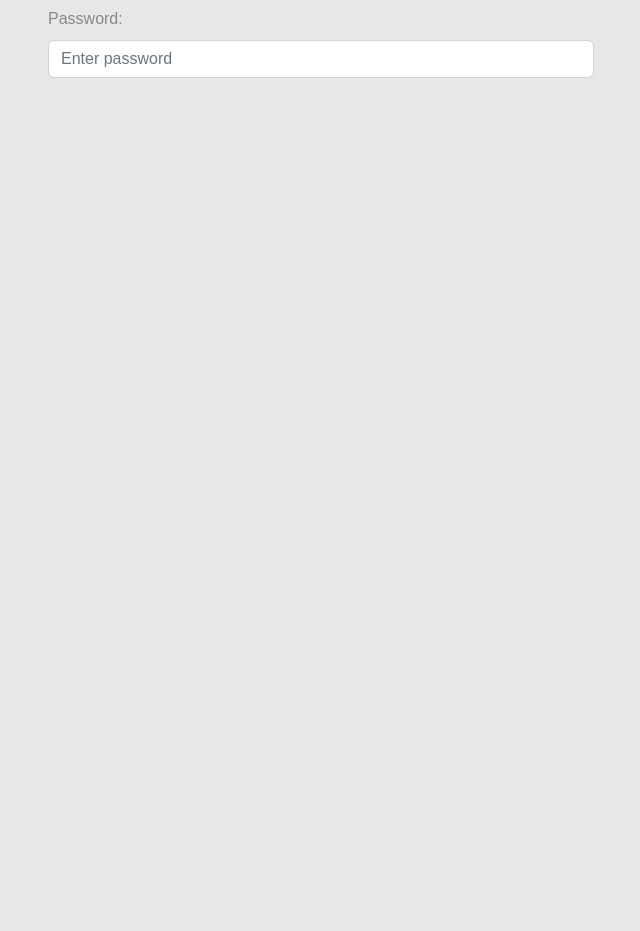
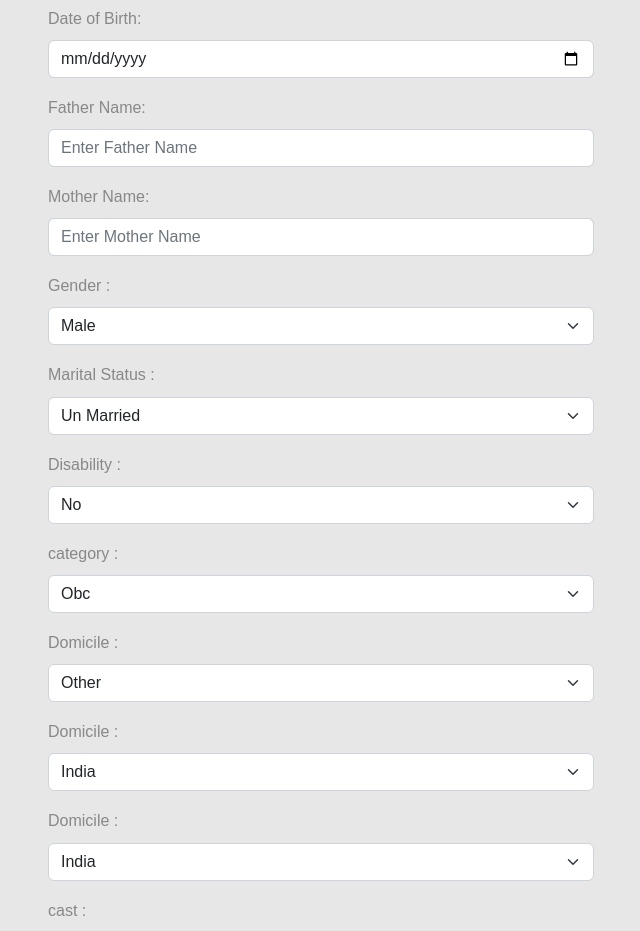
Before and after one commit to manishworkholics/examForm, a React (Create React App) app in the folder admin/: page /form-one in a window 1280 px wide. Shown: the part 860-1791 px from the top of the page, without its empty margins (319-959 px from the left). Before the commit the page ends 954 px from the top, so only its background shows below. Built offline with nearby package versions, Linux system fonts and the light colour scheme.

Commit message:
working form

```diff
--- a/admin/src/components/pages/Formone.js
+++ b/admin/src/components/pages/Formone.js
@@ -1,6 +1,52 @@
-import React from "react";
+import React, { useState, useEffect } from "react";
+import axios from "axios";
+import { useNavigate } from "react-router-dom";
+import { toast } from "react-toastify";
+const URL = "http://localhost:5000/api/v1";
 
 const Formone = () => {
+  const initialState = {
+    email: "",
+    password: "",
+  };
+  const navigate = useNavigate();
+  const [values, setValues] = useState(initialState);
+
+  const handleChange = (e) => {
+    const name = e.target.name;
+    const value = e.target.value;
+    setValues({ ...values, [name]: value });
+  };
+
+  const AddData = async (userData) => {
+    // setLoginClick("1");
+    // const add = await axios.post(`${URL}/users/login`, userData);
+    // setLoginTextChange("Please Wait...");
+    try {
+      const add = await axios.post(`${URL}/users/login`, userData);
+      if (add.status == 200) {
+        const okcheck = await add.data;
+        console.log(okcheck);
+        // localStorage.setItem("token", okcheck.token);
+        // SetlocalStorageValue(localStorage.getItem("token"));
+        // toast.success("LoginSuccessful...");
+
+        navigate("/exam");
+      }
+    } catch (error) {
+      // setLoginClick('');
+      toast.error("Invalid Credintials...");
+    }
+  };
+  const onSubmit = (e) => {
+    e.preventDefault();
+    const { email, password } = values;
+    if (!email || !password) {
+      // toast.error("Please fill out all fields");
+      return;
+    }
+    const add1 = AddData(values);
+  };
   return (
     <>
       <div className="container">
@@ -9,7 +55,7 @@ const Formone = () => {
           <div className="col-md-3"></div>
 
           <div className="col-md-6">
-            <form action="/action_page.php">
+            <form onSubmit={onSubmit}>
               <div className="mb-3 mt-3">
                 <label for="fname" className="form-label">
                   First name:
@@ -19,7 +65,7 @@ const Formone = () => {
                   className="form-control"
                   id="fname"
                   placeholder="Enter First Name"
-                  name="name"
+                  name="fname"
                   required
                 />
               </div>
@@ -116,20 +162,119 @@ const Formone = () => {
                   required
                 />
               </div>
-
-              <div class="mb-3">
-                <label for="pwd" className="form-label">
-                  Password:
+              <div className="mb-3 mt-3">
+                <label for="dob" className="form-label">
+                  Date of Birth:
                 </label>
                 <input
-                  type="password"
+                  type="date"
                   className="form-control"
-                  id="pwd"
-                  placeholder="Enter password"
-                  name="pswd"
+                  id="calander"
+                  placeholder="Enter Dob"
+                  name="dob"
                   required
                 />
               </div>
+              <div className="mb-3 mt-3">
+                <label for="fathername" className="form-label">
+                  Father Name:
+                </label>
+                <input
+                  type="text"
+                  className="form-control"
+                  id="fathername"
+                  placeholder="Enter Father Name"
+                  name="fathername"
+                  required
+                />
+              </div>
+
+              <div className="mb-3 mt-3">
+                <label for="name" className="form-label">
+                  Mother Name:
+                </label>
+                <input
+                  type="text"
+                  className="form-control"
+                  id="mothername"
+                  placeholder="Enter Mother Name"
+                  name="mothername"
+                  required
+                />
+              </div>
+              <div className="mb-3 mt-3">
+                <label for="gender" className="form-label">
+                  Gender :
+                </label>
+                <select class="form-select">
+                  <option>Male</option>
+                  <option>Female</option>
+                </select>
+              </div>
+              <div className="mb-3 mt-3">
+                <label for="maritalstatus" className="form-label">
+                  Marital Status :
+                </label>
+                <select class="form-select">
+                  <option>Married</option>
+                  <option selected>Un Married</option>
+                </select>
+              </div>
+              <div className="mb-3 mt-3">
+                <label for="disability" className="form-label">
+                  Disability :
+                </label>
+                <select class="form-select">
+                  <option>Yes</option>
+                  <option selected>No</option>
+                </select>
+              </div>
+              <div className="mb-3 mt-3">
+                <label for="category" className="form-label">
+                  category :
+                </label>
+                <select class="form-select">
+                  <option>General </option>
+                  <option selected>Obc</option>
+                </select>
+              </div>
+              <div className="mb-3 mt-3">
+                <label for="domicile" className="form-label">
+                  Domicile :
+                </label>
+                <select class="form-select">
+                  <option>India </option>
+                  <option selected>Other</option>
+                </select>
+              </div>
+              <div className="mb-3 mt-3">
+                <label for="domicile" className="form-label">
+                  Domicile :
+                </label>
+                <select class="form-select">
+                  <option selected>India </option>
+                  <option>Other</option>
+                </select>
+              </div>
+              <div className="mb-3 mt-3">
+                <label for="domicile" className="form-label">
+                  Domicile :
+                </label>
+                <select class="form-select">
+                  <option selected>India </option>
+                  <option>Other</option>
+                </select>
+              </div>
+              <div className="mb-3 mt-3">
+                <label for="cast" className="form-label">
+                  cast :
+                </label>
+                <select class="form-select">
+                  <option selected>India </option>
+                  <option>Other</option>
+                </select>
+              </div>
+              <button className="btn btn-primary mb-2 w-100" type="submit">Submit</button>
             </form>
           </div>
 
--- a/package.json
+++ b/package.json
@@ -4,6 +4,7 @@
     "react-apexcharts": "^1.4.0",
     "react-redux": "^8.0.4",
     "react-router-dom": "^6.4.2",
+    "react-toastify": "^9.1.2",
     "redux": "^4.2.0"
   }
 }
```
Also changed, not shown: admin/src/components/pages/Formfour.js (+38 -0 lines), 1 other file (tests, documents, lock files or other folders).
